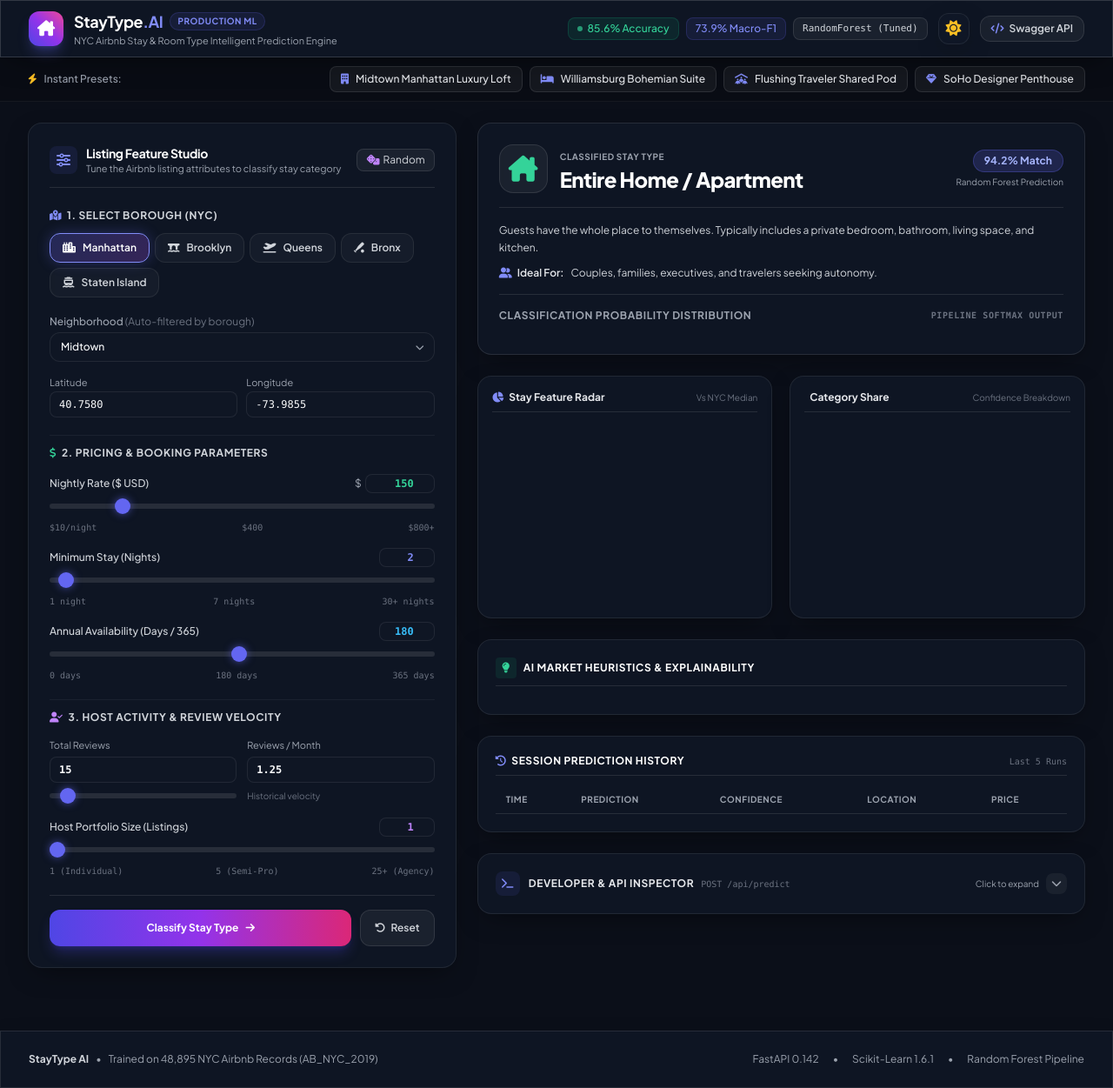
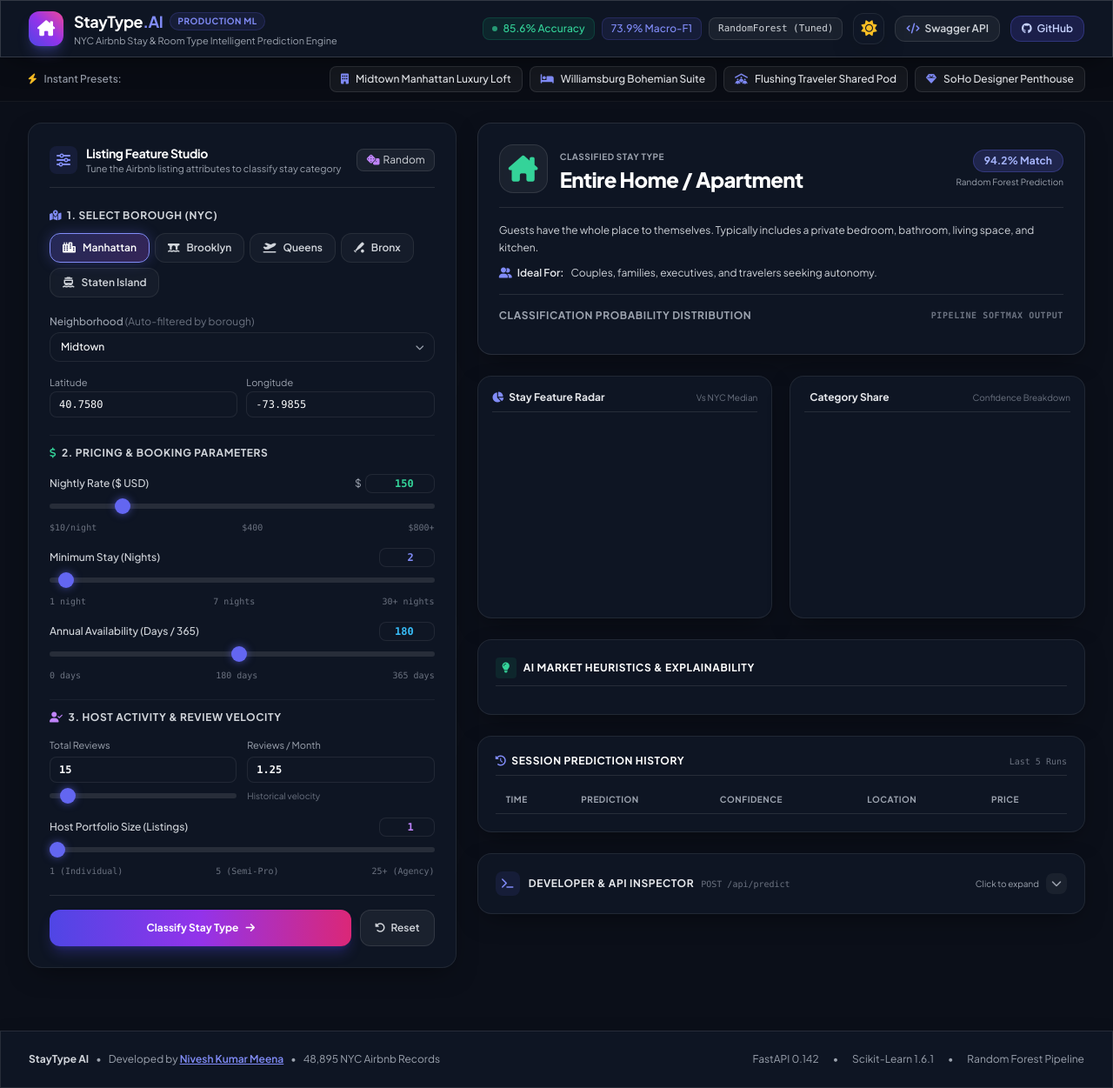
Before and after one commit to iitking/StayType-ML, a FastAPI app: page / in a window 1280 px wide. Shown: the whole page at 87% size. Run offline with FastAPI, Linux system fonts and the light colour scheme; lists and menus that the app fills with data are empty; a map, chart or similar area stays blank; parts of the project's set-up code (start-up, migrations or seed data) failed here and were passed over; some libraries are stand-ins or nearby versions.

Commit message:
docs: add live demo links and author profile to README and UI

```diff
--- a/app/templates/index.html
+++ b/app/templates/index.html
@@ -90,6 +90,12 @@
                 <a href="/docs" target="_blank" class="px-3 py-1.5 rounded-xl bg-white/5 hover:bg-white/10 border border-white/10 text-gray-300 hover:text-white text-xs font-semibold flex items-center gap-1.5 transition-colors">
                     <i class="fa-solid fa-code text-xs text-indigo-400"></i>
                     <span>Swagger API</span>
+                </a>
+
+                <!-- GitHub Profile / Repo Button -->
+                <a href="https://github.com/iitking/StayType-ML" target="_blank" class="px-3 py-1.5 rounded-xl bg-indigo-600/20 hover:bg-indigo-600/30 border border-indigo-500/30 text-indigo-200 hover:text-white text-xs font-semibold flex items-center gap-1.5 transition-colors">
+                    <i class="fa-brands fa-github text-xs"></i>
+                    <span class="hidden sm:inline">GitHub</span>
                 </a>
             </div>
         </div>
@@ -462,10 +468,12 @@
     <!-- Footer -->
     <footer class="w-full glass-panel border-t border-white/10 py-6 mt-12">
         <div class="max-w-7xl mx-auto px-4 sm:px-6 lg:px-8 flex flex-col sm:flex-row items-center justify-between gap-4 text-xs text-gray-400">
-            <div class="flex items-center gap-2">
+            <div class="flex flex-wrap items-center gap-2">
                 <span class="font-bold text-gray-300">StayType AI</span>
                 <span>•</span>
-                <span>Trained on 48,895 NYC Airbnb Records (AB_NYC_2019)</span>
+                <span>Developed by <a href="https://github.com/iitking" target="_blank" class="text-indigo-400 hover:text-indigo-300 font-semibold underline">Nivesh Kumar Meena</a></span>
+                <span>•</span>
+                <span>48,895 NYC Airbnb Records</span>
             </div>
             <div class="flex items-center gap-4">
                 <span>FastAPI 0.142</span>
```
Also changed, not shown: README.md.
